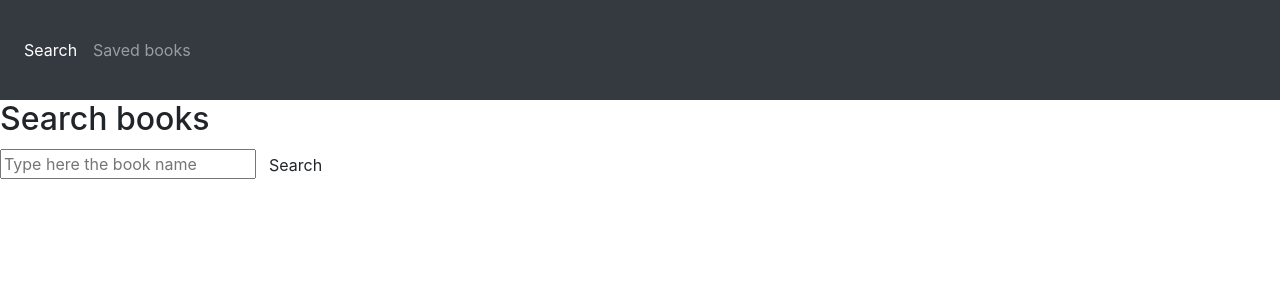
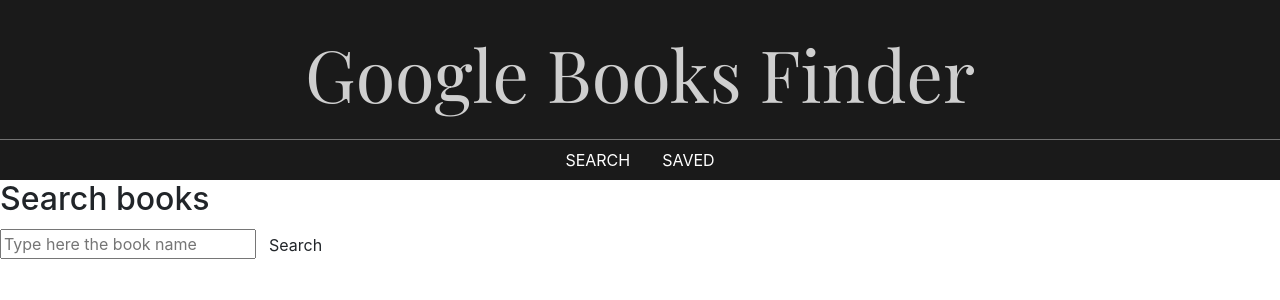
Before and after one commit to marianafinamori/google-books, a React (Create React App) app in the folder client/: page / in a window 1280 px wide. Shown: the top 300 px of the page. Built offline with nearby package versions, Linux system fonts and the light colour scheme.

Commit message:
added google fonts to index.html, rebuilt navbar for better layout, styled navbar

```diff
--- a/client/public/index.html
+++ b/client/public/index.html
@@ -8,6 +8,8 @@
     <link rel="manifest" href="%PUBLIC_URL%/manifest.json" />
     <!-- Google fonts -->
     <link href="https://fonts.googleapis.com/css?family=Open+Sans:300,400,600,700,800" rel="stylesheet">
+    <link
+        href="https://fonts.googleapis.com/css?family=Lato|Montserrat|Playfair+Display|Quicksand|Roboto+Condensed|Scada|Sintony" rel="stylesheet">
     <!-- Bootstrap -->
     <link rel="stylesheet" href="https://stackpath.bootstrapcdn.com/bootstrap/4.3.1/css/bootstrap.min.css" integrity="sha384-ggOyR0iXCbMQv3Xipma34MD+dH/1fQ784/j6cY/iJTQUOhcWr7x9JvoRxT2MZw1T" crossorigin="anonymous">
     <title>Google Books React</title>
--- a/client/src/components/Navbar/Navbar.css
+++ b/client/src/components/Navbar/Navbar.css
@@ -1,3 +1,27 @@
-nav {
-    height: 100px;
+.logo {
+    height: 140px;
+    background-color: #1a1a1a;
+    text-align: center;
+    padding-top: 30px;
+    color: #cfcfcf;
+    font-family: "Playfair Display", serif;
+    border-bottom: 1px solid #737373;
 }
+
+h1 {
+    font-size: 4.5em;
+}
+
+.nav-container {
+    text-align: center;
+    background-color: #1a1a1a;
+}
+
+.nav-link {
+    color: white;
+}
+
+a:hover {
+    color: #cfcfcf;
+    zoom: 1.1;
+}
--- a/client/src/components/Navbar/Navbar.js
+++ b/client/src/components/Navbar/Navbar.js
@@ -3,14 +3,23 @@
 
 const Navbar = () => {
   return (
-    <nav className="navbar navbar-expand-lg navbar-dark bg-dark">
-        <div className="collapse navbar-collapse" id="navbarNavAltMarkup">
-          <div className="navbar-nav">
-            <a className="nav-item nav-link active" href="/">Search<span class="sr-only">(current)</span></a>
-            <a className="nav-item nav-link" href="/saved">Saved books</a>
-          </div>
+    <div>
+      <header className="justify-content-center sticky-top">
+        <div className="logo">
+          <h1>Google Books Finder</h1>
         </div>
-    </nav>
+      </header>
+      <div className="nav-container">
+        <ul className="nav justify-content-center">
+            <li className="link-container nav-item">
+                <a className="nav-link" href="/">SEARCH</a>
+            </li>
+            <li className="link-container nav-item">
+                <a className="nav-link" href="/saved">SAVED</a>
+            </li>
+        </ul>
+      </div>
+    </div>
   )
 }
 
```
Also changed, not shown: 1 other file (tests, documents, lock files or other folders).
